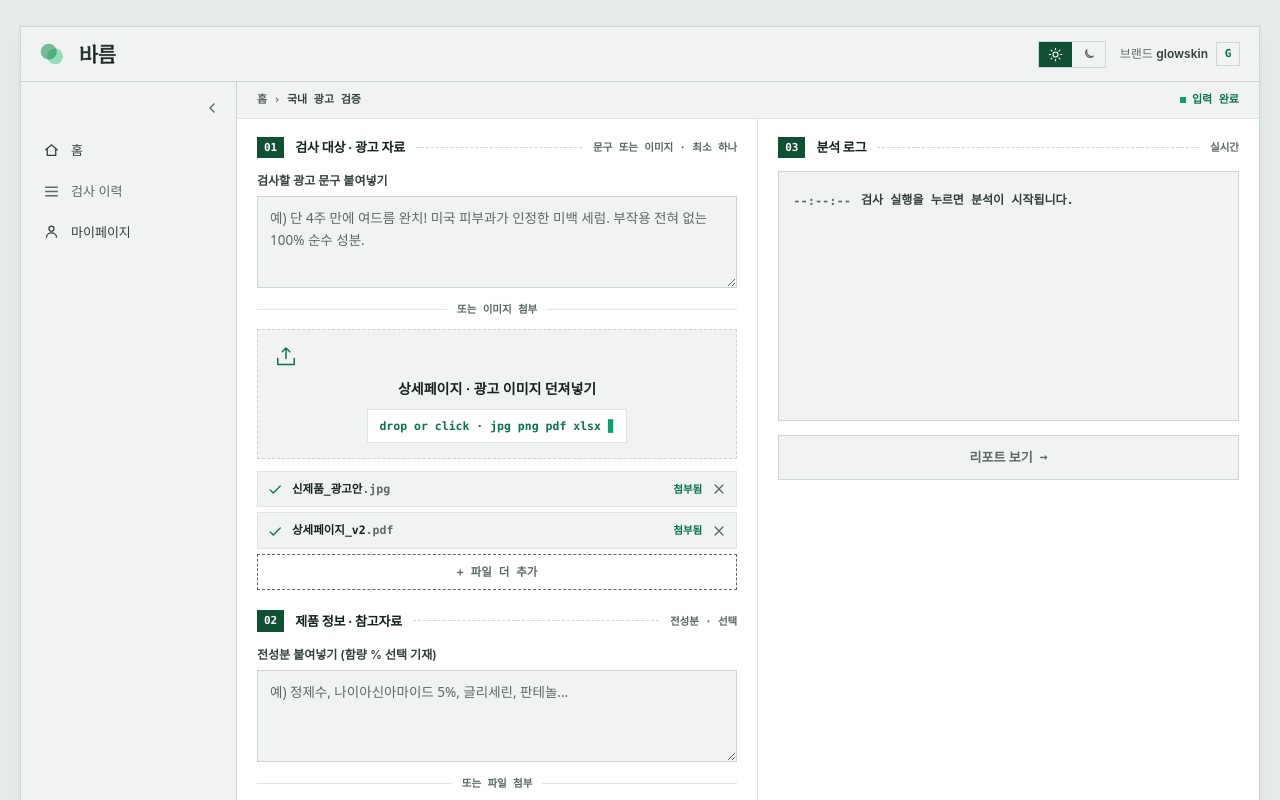
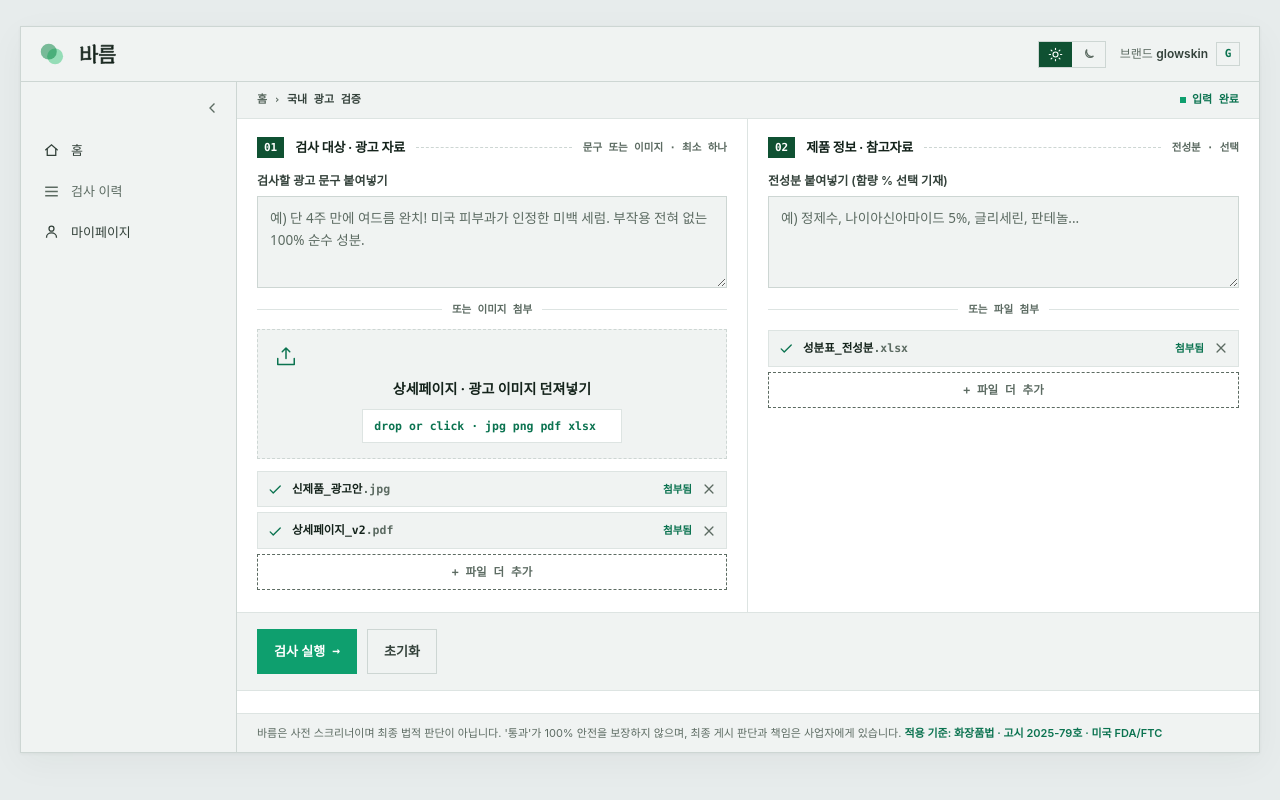
Before and after one commit to haneebunny/barum, a Next.js app in the folder frontend/: page /inspect in a window 1280 px wide. Shown: the top 800 px of the page. Built offline with nearby package versions, Linux system fonts and the light colour scheme; a web font is replaced by a local one.

Commit message:
feat: 검사 화면 1·2번 항목 가로배치 및 분석 로그 팝업 모달 구현

```diff
--- a/frontend/app/inspect/page.tsx
+++ b/frontend/app/inspect/page.tsx
@@ -4,8 +4,9 @@ import { useState, useRef, useEffect, ChangeEvent, KeyboardEvent, Suspense } fro
 import Link from "next/link";
 import { useRouter, useSearchParams } from "next/navigation";
 import { checkAd } from "@/lib/api/client";
-import { UploadSimple, Check, X } from "@phosphor-icons/react";
+import { UploadSimple, Check, X, CircleNotch } from "@phosphor-icons/react";
 import { PageFooter } from "@/components/PageFooter/PageFooter";
+import { Modal } from "@/components/Modal/Modal";
 
 interface FileItem {
   id: string;
@@ -50,6 +51,7 @@ function InspectContent() {
   const status = inspectStatus || (adText.trim().length > 0 || adFiles.length > 0 ? "ready" : "idle");
 
   const [isDragging, setIsDragging] = useState(false);
+  const [isLogModalOpen, setIsLogModalOpen] = useState(false);
 
   const [logs, setLogs] = useState<Array<{ ts: string; msg: React.ReactNode }>>([
     {
@@ -64,7 +66,7 @@ function InspectContent() {
     if (consoleRef.current) {
       consoleRef.current.scrollTop = consoleRef.current.scrollHeight;
     }
-  }, [logs]);
+  }, [logs, isLogModalOpen]);
 
   const adFileInputRef = useRef<HTMLInputElement>(null);
   const pFileInputRef = useRef<HTMLInputElement>(null);
@@ -141,6 +143,7 @@ function InspectContent() {
     setPFiles([]);
     setInspectStatus(null);
     setResultId(null);
+    setIsLogModalOpen(false);
     setLogs([
       {
         ts: "--:--:--",
@@ -162,6 +165,7 @@ function InspectContent() {
 
     setInspectStatus("running");
     setResultId(null);
+    setIsLogModalOpen(true);
 
     const reduceMotion = window.matchMedia && window.matchMedia("(prefers-reduced-motion: reduce)").matches;
 
@@ -364,7 +368,11 @@ function InspectContent() {
           )}
         </span>
         <span className="ml-auto text-[var(--brand-ink)] inline-flex items-center gap-1.5">
+          {status === "running" ? (
+            <CircleNotch size={12} className="animate-spin text-[var(--brand)]" />
+          ) : (
             <span className="w-1.5 h-1.5 bg-[var(--brand)]"></span>
+          )}
           <span id="mstatTxt">
             {status === "idle" && "입력 대기"}
             {status === "ready" && "입력 완료"}
@@ -374,7 +382,7 @@ function InspectContent() {
         </span>
       </div>
 
-      <div className="grid grid-cols-[1.02fr_0.98fr] max-[900px]:grid-cols-1">
+      <div className="grid grid-cols-2 max-[900px]:grid-cols-1 border-b border-[var(--line)]">
         {/* 좌: 자료 투입 */}
         <div className="p-[18px_20px_22px] border-r border-[var(--line)] max-[900px]:border-r-0 max-[900px]:border-b max-[900px]:border-[var(--line)]">
           <div className="mb-5 last:mb-0">
@@ -481,7 +489,10 @@ function InspectContent() {
               </div>
             </div>
           </div>
+        </div>
 
+        {/* 우: 제품 정보 · 참고자료 */}
+        <div className="p-[18px_20px_22px]">
           <div className="mb-5 last:mb-0">
             <div className="flex items-center gap-[11px] m-[0_0_13px]">
               <span className="text-[var(--on-brand)] bg-[var(--brand-deep)] font-mono font-bold text-[11px] p-[2px_7px] inline-flex items-center">02</span>
@@ -557,9 +568,12 @@ function InspectContent() {
               </div>
             </div>
           </div>
+        </div>
+      </div>
 
-          <div className="mb-5 last:mb-0">
-            <div className="flex gap-2.5 mt-0.5">
+      {/* 하단 컨트롤 영역 */}
+      <div className="p-[16px_20px] bg-[var(--surface-sub)] flex items-center justify-between border-b border-[var(--line)] flex-wrap gap-3">
+        <div className="flex gap-2.5">
           <button
             className={`font-sans text-[13px] font-bold p-[11px_16px] border inline-flex items-center justify-center gap-1.75 transition-all duration-[120ms] ${
               status === "running" || status === "idle"
@@ -582,19 +596,77 @@ function InspectContent() {
             초기화
           </button>
         </div>
+
+        <div className="flex gap-2.5 items-center">
+          {(status === "running" || status === "done") && (
+            <button
+              onClick={() => setIsLogModalOpen(true)}
+              className="font-sans text-[13px] font-semibold p-[11px_16px] border border-[var(--line-2)] bg-transparent inline-flex items-center justify-center gap-1.75 transition-all duration-[120ms] text-[var(--ink-2)] cursor-pointer hover:bg-[var(--nav-hover)] hover:text-[var(--ink)]"
+            >
+              분석 로그{" "}
+              {status === "running" ? (
+                <CircleNotch size={14} className="animate-spin text-[var(--brand)]" />
+              ) : (
+                <span className="w-1.5 h-1.5 bg-[var(--brand)] rounded-full"></span>
+              )}
+            </button>
+          )}
+
+          {status === "done" && (
+            <button
+              className="font-sans text-[13px] font-bold p-[11px_16px] border bg-[var(--brand)] text-white border-[var(--brand)] dark:text-[var(--on-brand)] cursor-pointer hover:bg-[var(--brand-ink)] dark:hover:bg-[#63e89f] inline-flex items-center justify-center gap-1.75 transition-all duration-[120ms]"
+              id="toReport"
+              onClick={() => {
+                if (resultId) {
+                  router.push(`/report/${resultId}`);
+                }
+              }}
+            >
+              리포트 보기 <span className="font-mono">→</span>
+            </button>
+          )}
         </div>
       </div>
 
-        {/* 우: 실시간 검토 로그 */}
-        <div className="p-[18px_20px_22px]">
-          <div className="block" style={{ marginBottom: "14px" }}>
-            <div className="flex items-center gap-[11px] m-[0_0_13px]">
-              <span className="text-[var(--on-brand)] bg-[var(--brand-deep)] font-mono font-bold text-[11px] p-[2px_7px] inline-flex items-center">03</span>
-              <h2 className="m-0 text-[13px] font-bold text-[var(--ink)] tracking-[-0.2px]">분석 로그</h2>
-              <span className="flex-1 h-0 border-t border-dashed border-[var(--line-2)]"></span>
-              <span className="text-[var(--ink-3)] font-mono text-[10.5px]">실시간</span>
+      {/* 분석 로그 모달 */}
+      <Modal
+        isOpen={isLogModalOpen}
+        title="분석 로그"
+        onClose={() => setIsLogModalOpen(false)}
+        size="md"
+        footer={
+          <div className="flex justify-between items-center w-full font-mono text-[12px]">
+            <span className="text-[var(--ink-3)]">
+              {status === "running" ? "분석이 진행 중입니다…" : "분석이 완료되었습니다."}
+            </span>
+            <div className="flex gap-2">
+              {status === "done" && (
+                <button
+                  className="font-sans text-[12px] font-bold p-[7px_14px] bg-[var(--brand)] text-white border border-[var(--brand)] dark:text-[var(--on-brand)] cursor-pointer hover:bg-[var(--brand-ink)] dark:hover:bg-[#63e89f] transition-colors"
+                  onClick={() => {
+                    if (resultId) {
+                      router.push(`/report/${resultId}`);
+                    }
+                  }}
+                >
+                  리포트 보기
+                </button>
+              )}
+              <button
+                className="font-sans text-[12px] font-semibold p-[7px_14px] border border-[var(--line-2)] bg-transparent text-[var(--ink-2)] cursor-pointer hover:bg-[var(--nav-hover)] hover:text-[var(--ink)] transition-colors"
+                onClick={() => setIsLogModalOpen(false)}
+              >
+                닫기
+              </button>
             </div>
-            <div className="bg-[var(--surface-sub)] border border-[var(--line-2)] p-[13px_14px] min-h-[250px] font-mono text-[12px] overflow-y-auto" id="log" ref={consoleRef}>
+          </div>
+        }
+      >
+        <div
+          className="bg-[var(--surface-sub)] border border-[var(--line-2)] p-[13px_14px] h-[300px] font-mono text-[12px] overflow-y-auto w-full"
+          id="log"
+          ref={consoleRef}
+        >
           {logs.map((log, index) => (
             <div key={index} className="flex gap-2.5 p-[2.5px_0] opacity-0 translate-y-[3px] animate-[rise_0.3s_forwards]">
               <span className="text-[var(--ink-3)] shrink-0 pt-0.25">{log.ts}</span>
@@ -602,30 +674,13 @@ function InspectContent() {
             </div>
           ))}
         </div>
-          </div>
-          <button
-            className={`font-sans text-[13px] font-bold p-[11px_16px] border w-full inline-flex items-center justify-center gap-1.75 transition-all duration-[120ms] ${
-              status !== "done"
-                ? "bg-[var(--surface-sub)] text-[var(--ink-3)] border-[var(--line-2)] cursor-not-allowed"
-                : "bg-[var(--brand)] text-white border-[var(--brand)] dark:text-[var(--on-brand)] cursor-pointer hover:bg-[var(--brand-ink)] dark:hover:bg-[#63e89f]"
-            }`}
-            id="toReport"
-            disabled={status !== "done"}
-            onClick={() => {
-              if (status === "done" && resultId) {
-                router.push(`/report/${resultId}`);
-              }
-            }}
-          >
-            리포트 보기 <span className="font-mono">→</span>
-          </button>
-        </div>
-      </div>
+      </Modal>
 
       <PageFooter />
     </>
   );
 }
+
 
 function InspectPageWrapper() {
   const searchParams = useSearchParams();
```
Lines whose indentation alone changed are shown as unchanged.
